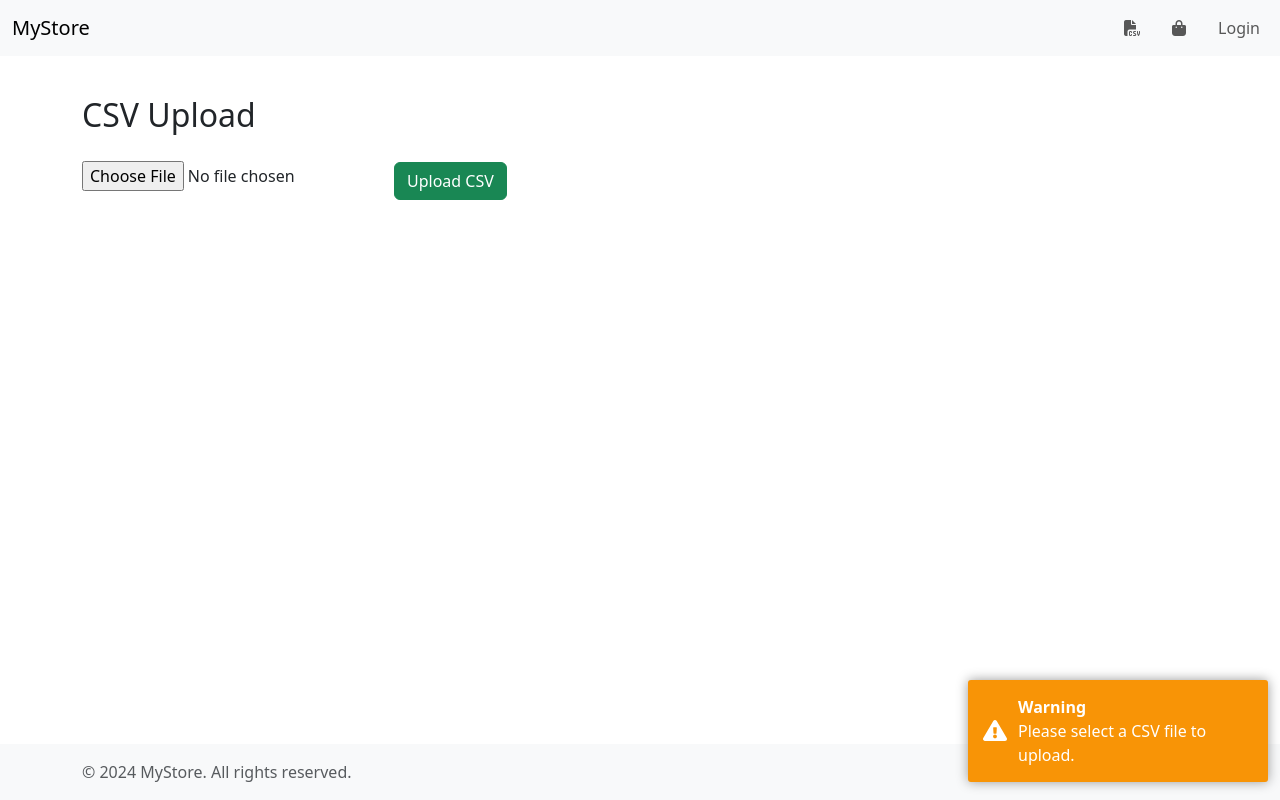
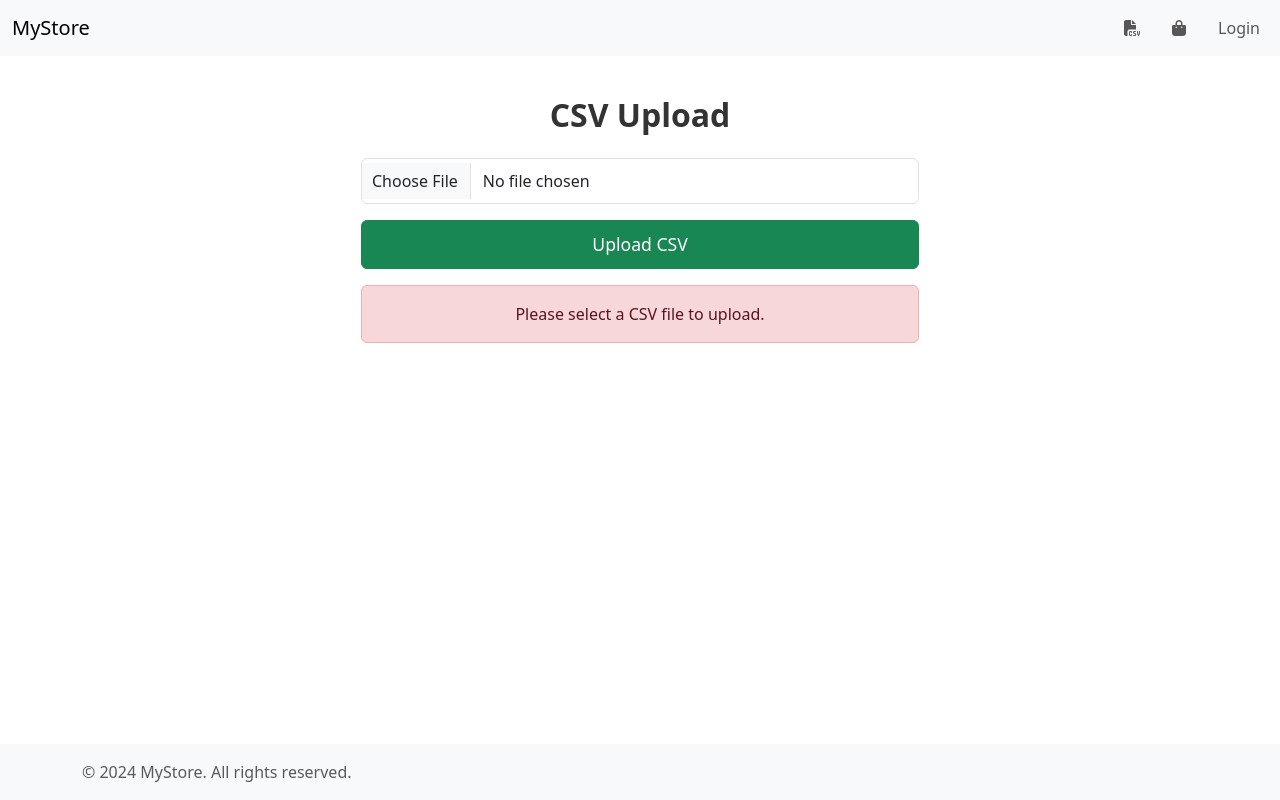
Before and after one commit to caerux/e-commerce-website, an Angular app: page /csv-upload in a window 1280 px wide. Both pictures are taken after a click on the button "Upload CSV". Built offline with nearby package versions, Linux system fonts and the light colour scheme.

Commit message:
csv upload page error messages and UI enhancement

```diff
--- a/src/app/app.module.ts
+++ b/src/app/app.module.ts
@@ -44,7 +44,7 @@ import { FilterSidebarComponent } from './components/filter-sidebar/filter-sideb
     BrowserAnimationsModule,
     ToastrModule.forRoot({
       timeOut: 3000,
-      positionClass: 'toast-bottom-right',
+      positionClass: 'toast-top-right',
       preventDuplicates: true,
     }),
   ],
--- a/src/app/components/csv-upload/csv-upload.component.html
+++ b/src/app/components/csv-upload/csv-upload.component.html
@@ -1,24 +1,29 @@
 <div class="container mt-5 pt-5">
-  <h2>CSV Upload</h2>
+  <h2 class="text-center mb-4">CSV Upload</h2>
 
   <!-- File Upload Section -->
-  <div class="mb-4">
+  <div class="mb-4 d-flex flex-column align-items-center">
     <input
       type="file"
       accept=".csv"
       (change)="onFileSelected($event)"
-      class="form-control-file"
+      class="form-control w-50"
     />
-    <button class="btn btn-success mt-2" (click)="uploadCsv()">
+    <button class="btn btn-success mt-3 w-50" (click)="uploadCsv()">
       Upload CSV
     </button>
+
+    <!-- Error Message Display -->
+    <div *ngIf="errorMessage" class="alert alert-danger mt-3 w-50 text-center">
+      {{ errorMessage }}
+    </div>
   </div>
 
   <!-- Order Details Display -->
   <div *ngIf="orderDetails.length > 0">
-    <h3>Order Details</h3>
-    <table class="table table-bordered">
-      <thead>
+    <h3 class="text-center">Order Details</h3>
+    <table class="table table-bordered table-striped text-center">
+      <thead class="table-dark">
         <tr>
           <th>Product Barcode</th>
           <th>Product Name</th>
@@ -45,13 +50,18 @@
     </table>
 
     <!-- Proceed to Checkout Button -->
-    <button class="btn btn-primary" (click)="proceedToCheckout()">
-      Proceed to Checkout
-    </button>
+    <div class="text-center">
+      <button class="btn btn-primary mt-3" (click)="proceedToCheckout()">
+        Proceed to Checkout
+      </button>
+    </div>
   </div>
 
   <!-- No Order Details Message -->
-  <div *ngIf="orderDetails.length === 0 && csvFile && csvProcessed">
+  <div
+    *ngIf="orderDetails.length === 0 && csvFile && csvProcessed"
+    class="text-center text-danger"
+  >
     <p>No valid products found in the uploaded CSV.</p>
   </div>
 </div>
--- a/src/app/components/csv-upload/csv-upload.component.scss
+++ b/src/app/components/csv-upload/csv-upload.component.scss
@@ -1,13 +1,37 @@
-h2 {
+h2,
+h3 {
   margin-bottom: 20px;
+  color: #333;
 }
 
-h3 {
-  margin-top: 40px;
-  margin-bottom: 20px;
+h2 {
+  font-weight: 600;
 }
 
 .table th,
 .table td {
   vertical-align: middle;
+  padding: 12px 10px;
 }
+
+.table th {
+  background-color: #343a40;
+  color: white;
+}
+
+.table td {
+  font-size: 1rem;
+}
+
+button {
+  font-size: 1.1rem;
+  padding: 10px 20px;
+}
+
+input[type="file"] {
+  padding: 10px;
+}
+
+.text-danger {
+  font-weight: bold;
+}
--- a/src/app/components/csv-upload/csv-upload.component.ts
+++ b/src/app/components/csv-upload/csv-upload.component.ts
@@ -1,7 +1,7 @@
 import { Component, OnInit } from '@angular/core';
 import { CartService, CartItem } from '../../services/cart.service';
 import { ProductService } from '../../services/product.service';
-import { AuthService } from '../../services/auth.service'; // Import AuthService
+import { AuthService } from '../../services/auth.service';
 import * as Papa from 'papaparse';
 import { ToastrService } from 'ngx-toastr';
 import { Router } from '@angular/router';
@@ -16,11 +16,12 @@ interface CsvData {
   templateUrl: './csv-upload.component.html',
   styleUrls: ['./csv-upload.component.scss'],
 })
-export class CsvUploadComponent implements OnInit {
+export class CsvUploadComponent {
   csvFile: File | null = null;
   orderDetails: any[] = [];
   totalAmount: number = 0;
   csvProcessed: boolean = false;
+  errorMessage: string = '';
 
   constructor(
     private cartService: CartService,
@@ -30,14 +31,10 @@ export class CsvUploadComponent implements OnInit {
     private router: Router
   ) {}
 
-  ngOnInit(): void {
-    //load existing cart details if any
-    // this.loadExistingOrderDetails();
-  }
-
   //Handles file selection
   onFileSelected(event: any): void {
     const file: File = event.target.files[0];
+    this.errorMessage = '';
     if (file) {
       this.csvFile = file;
     }
@@ -46,9 +43,10 @@ export class CsvUploadComponent implements OnInit {
   //Uploads and parses the CSV file
   uploadCsv(): void {
     this.csvProcessed = false;
+    this.errorMessage = '';
 
     if (!this.csvFile) {
-      this.toastr.warning('Please select a CSV file to upload.', 'Warning');
+      this.errorMessage = 'Please select a CSV file to upload.';
       return;
     }
 
@@ -64,10 +62,8 @@ export class CsvUploadComponent implements OnInit {
 
           // Validate CSV headers
           if (!this.validateHeaders(result.meta.fields || [])) {
-            this.toastr.error(
-              'Invalid CSV headers. Please ensure the CSV has "barcode" and "quantity" columns.',
-              'Error'
-            );
+            this.errorMessage =
+              'Invalid CSV headers. Please ensure the CSV has "barcode" and "quantity" columns.';
             return;
           }
 
@@ -77,10 +73,7 @@ export class CsvUploadComponent implements OnInit {
         },
         error: (error) => {
           console.error('Error parsing CSV:', error);
-          this.toastr.error(
-            'There was an error parsing the CSV file.',
-            'Error'
-          );
+          this.errorMessage = 'There was an error parsing the CSV file.'; // Error on page
         },
       });
     };
@@ -103,11 +96,12 @@ export class CsvUploadComponent implements OnInit {
   async processCsvData(data: CsvData[]): Promise<void> {
     this.orderDetails = [];
     this.totalAmount = 0;
+    this.errorMessage = '';
 
     const aggregatedData: { [barcode: string]: number } = {};
 
     data.forEach((row) => {
-      const barcode = String(row.barcode).trim(); // Ensure barcode is a string
+      const barcode = String(row.barcode).trim();
       const quantity = Number(row.quantity);
       if (barcode && !isNaN(quantity) && quantity > 0) {
         if (aggregatedData[barcode]) {
@@ -122,10 +116,7 @@ export class CsvUploadComponent implements OnInit {
       const quantity = aggregatedData[barcode];
 
       if (!barcode) {
-        this.toastr.warning(
-          `Empty barcode found. Skipping this entry.`,
-          'Warning'
-        );
+        this.errorMessage = `Empty barcode found. Skipping this entry.`;
         continue;
       }
 
@@ -153,10 +144,7 @@ export class CsvUploadComponent implements OnInit {
         // Calculate total
         this.totalAmount += product.price * quantity;
       } else {
-        this.toastr.warning(
-          `Product with barcode "${barcode}" not found. Skipping this entry.`,
-          'Warning'
-        );
+        this.errorMessage = `Product with barcode "${barcode}" not found. Skipping this entry.`; // Error on page
       }
     }
 
@@ -167,7 +155,7 @@ export class CsvUploadComponent implements OnInit {
       );
       this.calculateTotal();
     } else {
-      this.toastr.info('No valid products found in the CSV.', 'Info');
+      this.errorMessage = 'No valid products found in the CSV.';
     }
   }
 
@@ -182,20 +170,15 @@ export class CsvUploadComponent implements OnInit {
   //Handles proceeding to checkout
   proceedToCheckout(): void {
     if (this.orderDetails.length === 0) {
-      this.toastr.warning(
-        'Your cart is empty. Please upload a valid CSV file.',
-        'Warning'
-      );
+      this.errorMessage = 'Your cart is empty. Please upload a valid CSV file.';
       return;
     }
 
     // Check if the user is logged in
     if (!this.authService.isLoggedIn()) {
-      // If not logged in, redirect to the login page
-      this.toastr.warning('Please log in to proceed to checkout.', 'Warning');
+      this.errorMessage = 'Please log in to proceed to checkout.';
       this.router.navigate(['/login']);
     } else {
-      // If logged in, navigate to the checkout page
       this.router.navigate(['/checkout']);
     }
   }
--- a/src/app/components/product-card/product-card.component.html
+++ b/src/app/components/product-card/product-card.component.html
@@ -38,7 +38,7 @@
       <span class="text-decoration-line-through small text-muted">
         {{ product.mrp | currency : "INR" : "symbol" : "1.0-0" }}
       </span>
-      <p class="card-text text-success ms-2">
+      <p class="card-text text-success ms-2 small">
         {{ product.discountDisplayLabel }}
       </p>
     </div>
```
